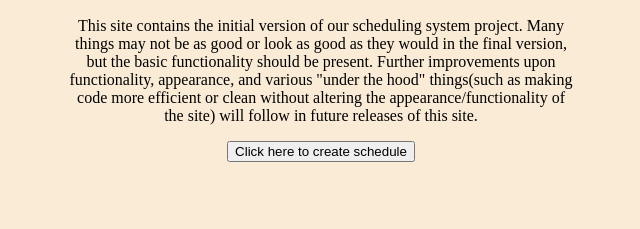
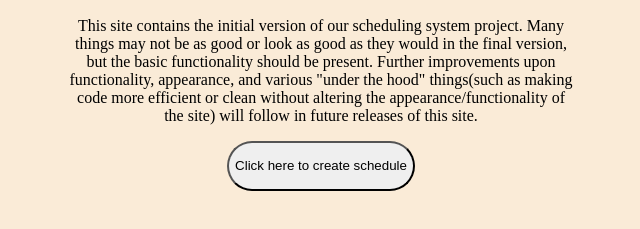
Before and after one commit to JanRinsma/INFR3120-Fall25-Project, a plain HTML site: page index.html in a window 1280 px wide. Shown: the part 315-544 px from the top of the page, without its empty margins (319-959 px from the left). Drawn offline with Linux system fonts and the light colour scheme.

Commit message:
fifth commit, added styling to button

```diff
--- a/style.css
+++ b/style.css
@@ -11,6 +11,11 @@ body {
     background-color: antiquewhite;
 }
 
+button {
+    height: 50px;
+    border-radius: 25px;
+}
+
 #intro, #content {
     padding-left: 30%;
     padding-right: 30%;
```
